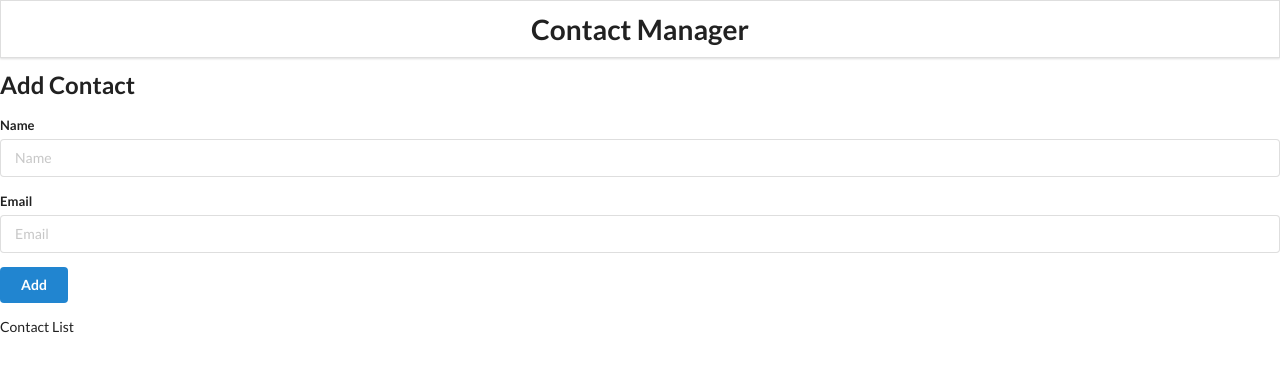
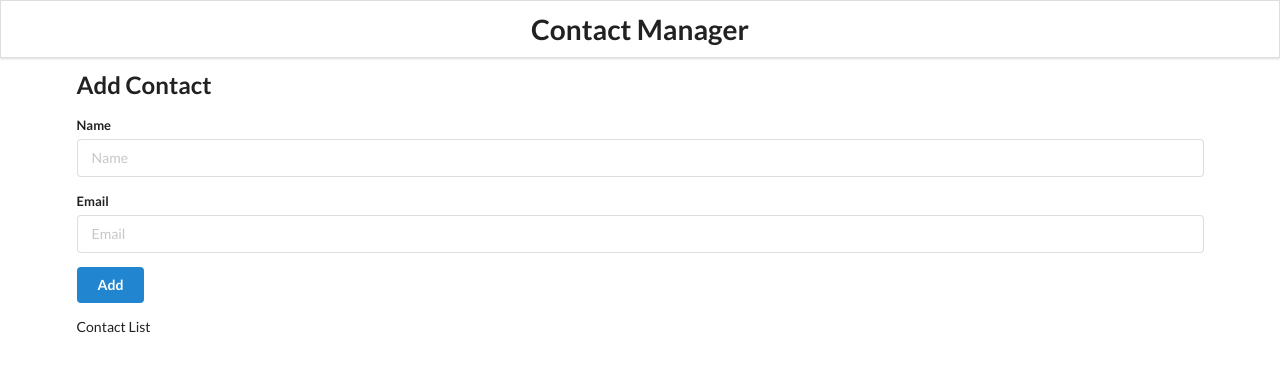
Before and after one commit to Amir-Pourhadi/Contact-Manager, a React (Create React App) app: page / in a window 1280 px wide. Shown: the top 372 px of the page. Built offline with nearby package versions, Linux system fonts and the light colour scheme.

Commit message:
app rendered in container class

```diff
--- a/src/components/App.js
+++ b/src/components/App.js
@@ -6,10 +6,10 @@ import Header from "./Header";
 
 export default function App() {
 	return (
-		<>
+		<div className="ui container">
 			<Header />
 			<AddContact />
 			<ContactList />
-		</>
+		</div>
 	);
 }
```
